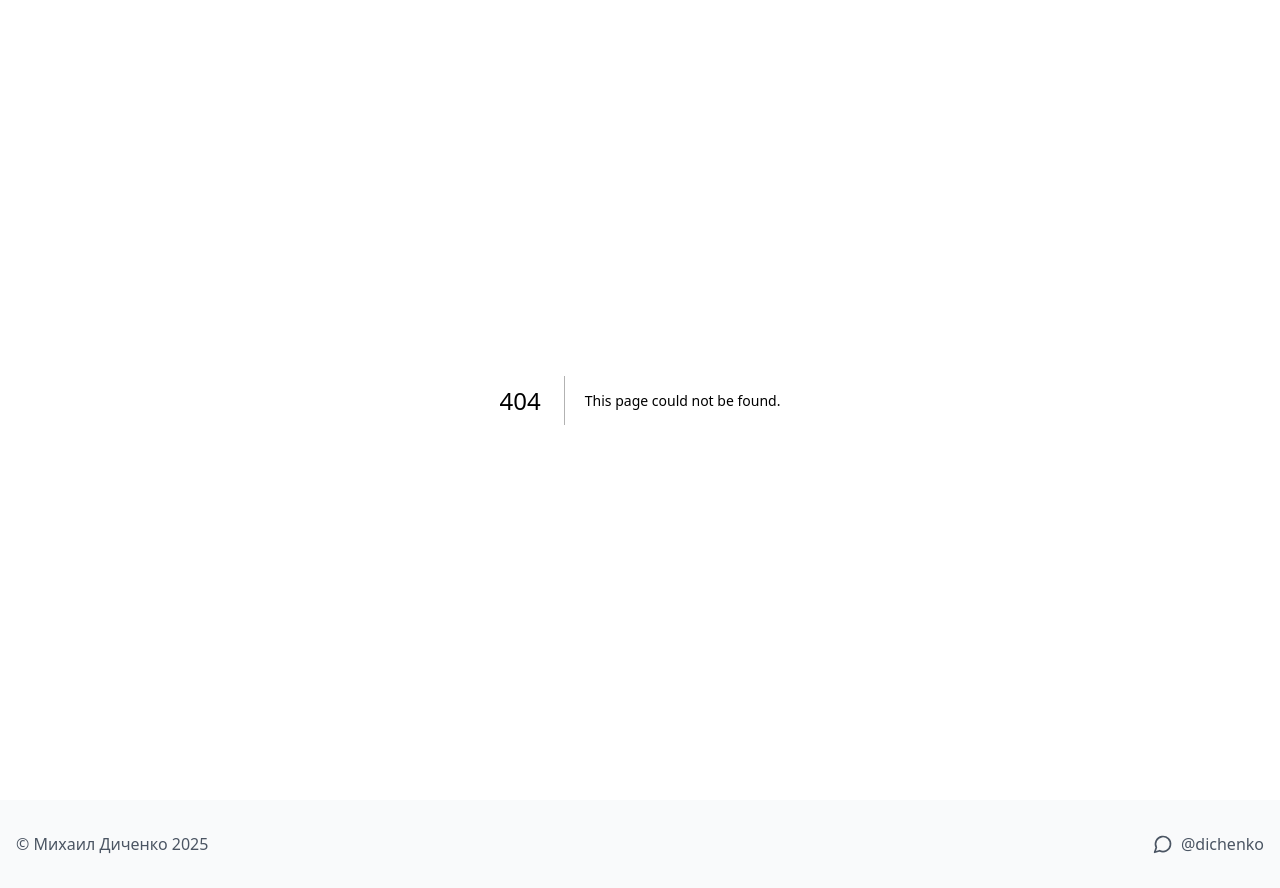
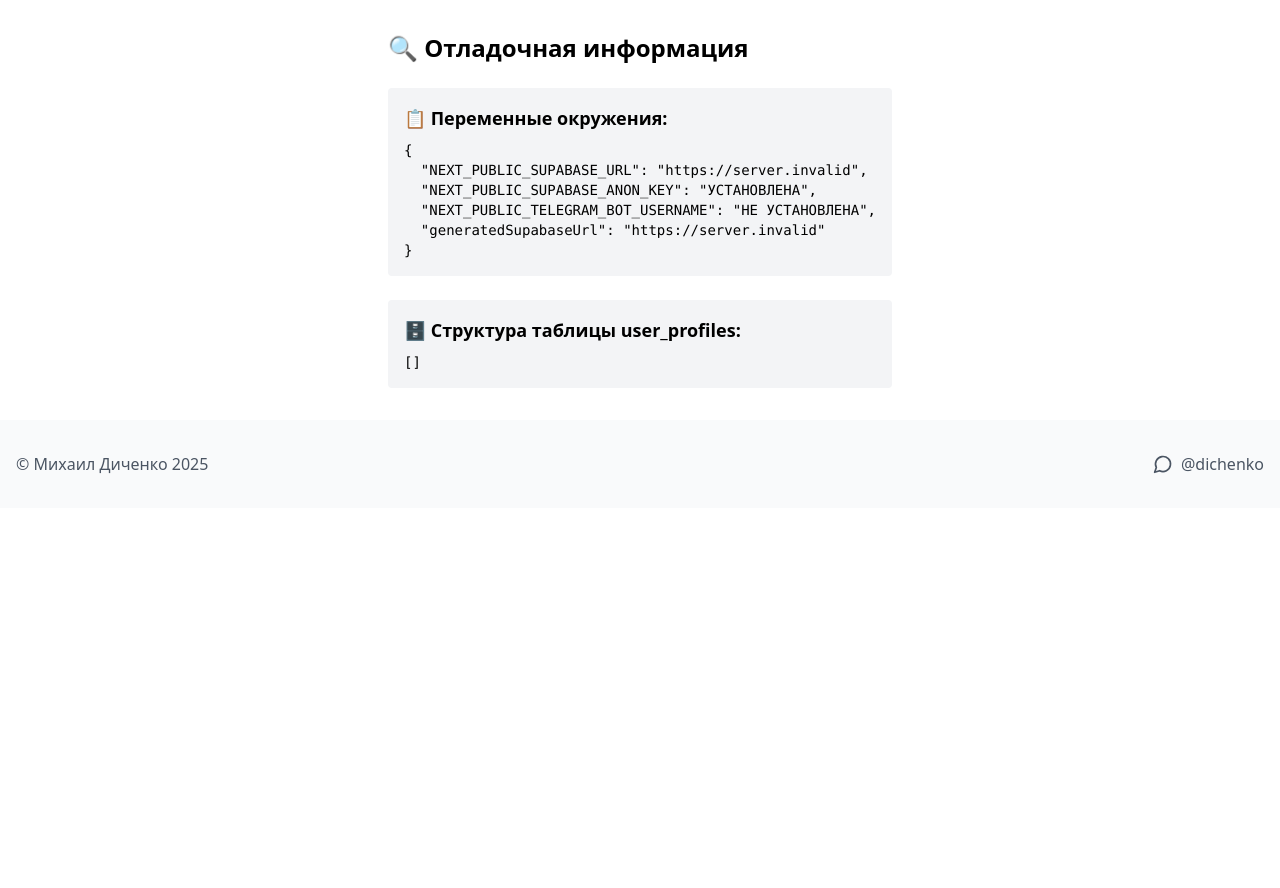
Before and after one commit to dichenko/ege_site, a Next.js app: page /debug in a window 1280 px wide. Before the commit this address had no page. After the commit the page ends 800 px from the top, so only its background shows below. Built offline with nearby package versions, Linux system fonts and the light colour scheme; no server answers; the database is empty.

Commit message:
add debug page to diagnose environment variables and database structure

```diff
--- /dev/null
+++ b/src/app/debug-page.tsx
@@ -0,0 +1,79 @@
+'use client';
+
+import { useEffect, useState } from 'react';
+import { createClient } from '@supabase/supabase-js';
+
+const getSupabaseUrl = () => {
+  if (process.env.NEXT_PUBLIC_SUPABASE_URL) {
+    return process.env.NEXT_PUBLIC_SUPABASE_URL;
+  }
+  const postgresHost = process.env.POSTGRES_HOST || '';
+  if (postgresHost) {
+    const host = postgresHost.replace(/:.*$/, '').replace(/^.*@/, '');
+    return `https://${host}`;
+  }
+  return '';
+};
+
+export default function DebugPage() {
+  const [envVars, setEnvVars] = useState<any>({});
+  const [tableStructure, setTableStructure] = useState<any>(null);
+  const [error, setError] = useState<string>('');
+
+  useEffect(() => {
+    // Проверяем переменные окружения
+    setEnvVars({
+      NEXT_PUBLIC_SUPABASE_URL: process.env.NEXT_PUBLIC_SUPABASE_URL || 'НЕ УСТАНОВЛЕНА',
+      NEXT_PUBLIC_SUPABASE_ANON_KEY: process.env.NEXT_PUBLIC_SUPABASE_ANON_KEY ? 'УСТАНОВЛЕНА' : 'НЕ УСТАНОВЛЕНА',
+      NEXT_PUBLIC_TELEGRAM_BOT_USERNAME: process.env.NEXT_PUBLIC_TELEGRAM_BOT_USERNAME || 'НЕ УСТАНОВЛЕНА',
+      generatedSupabaseUrl: getSupabaseUrl()
+    });
+
+    // Проверяем структуру таблицы
+    async function checkTable() {
+      try {
+        const supabase = createClient(
+          getSupabaseUrl(),
+          process.env.NEXT_PUBLIC_SUPABASE_ANON_KEY || ''
+        );
+
+        const { data, error } = await supabase
+          .from('user_profiles')
+          .select('*')
+          .limit(1);
+
+        if (error) {
+          setError(`Ошибка базы данных: ${error.message}`);
+        } else {
+          setTableStructure(data);
+        }
+      } catch (err) {
+        setError(`Ошибка подключения: ${err}`);
+      }
+    }
+
+    checkTable();
+  }, []);
+
+  return (
+    <div className="p-8 max-w-4xl mx-auto">
+      <h1 className="text-2xl font-bold mb-6">🔍 Отладочная информация</h1>
+
+      <div className="space-y-6">
+        <div className="bg-gray-100 p-4 rounded">
+          <h2 className="text-lg font-semibold mb-2">📋 Переменные окружения:</h2>
+          <pre className="text-sm">{JSON.stringify(envVars, null, 2)}</pre>
+        </div>
+
+        <div className="bg-gray-100 p-4 rounded">
+          <h2 className="text-lg font-semibold mb-2">🗄️ Структура таблицы user_profiles:</h2>
+          {error ? (
+            <p className="text-red-600">{error}</p>
+          ) : (
+            <pre className="text-sm">{JSON.stringify(tableStructure, null, 2)}</pre>
+          )}
+        </div>
+      </div>
+    </div>
+  );
+}
--- /dev/null
+++ b/src/app/debug/page.tsx
@@ -0,0 +1,79 @@
+'use client';
+
+import { useEffect, useState } from 'react';
+import { createClient } from '@supabase/supabase-js';
+
+const getSupabaseUrl = () => {
+  if (process.env.NEXT_PUBLIC_SUPABASE_URL) {
+    return process.env.NEXT_PUBLIC_SUPABASE_URL;
+  }
+  const postgresHost = process.env.POSTGRES_HOST || '';
+  if (postgresHost) {
+    const host = postgresHost.replace(/:.*$/, '').replace(/^.*@/, '');
+    return `https://${host}`;
+  }
+  return '';
+};
+
+export default function DebugPage() {
+  const [envVars, setEnvVars] = useState<any>({});
+  const [tableStructure, setTableStructure] = useState<any>(null);
+  const [error, setError] = useState<string>('');
+
+  useEffect(() => {
+    // Проверяем переменные окружения
+    setEnvVars({
+      NEXT_PUBLIC_SUPABASE_URL: process.env.NEXT_PUBLIC_SUPABASE_URL || 'НЕ УСТАНОВЛЕНА',
+      NEXT_PUBLIC_SUPABASE_ANON_KEY: process.env.NEXT_PUBLIC_SUPABASE_ANON_KEY ? 'УСТАНОВЛЕНА' : 'НЕ УСТАНОВЛЕНА',
+      NEXT_PUBLIC_TELEGRAM_BOT_USERNAME: process.env.NEXT_PUBLIC_TELEGRAM_BOT_USERNAME || 'НЕ УСТАНОВЛЕНА',
+      generatedSupabaseUrl: getSupabaseUrl()
+    });
+
+    // Проверяем структуру таблицы
+    async function checkTable() {
+      try {
+        const supabase = createClient(
+          getSupabaseUrl(),
+          process.env.NEXT_PUBLIC_SUPABASE_ANON_KEY || ''
+        );
+
+        const { data, error } = await supabase
+          .from('user_profiles')
+          .select('*')
+          .limit(1);
+
+        if (error) {
+          setError(`Ошибка базы данных: ${error.message}`);
+        } else {
+          setTableStructure(data);
+        }
+      } catch (err) {
+        setError(`Ошибка подключения: ${err}`);
+      }
+    }
+
+    checkTable();
+  }, []);
+
+  return (
+    <div className="p-8 max-w-4xl mx-auto">
+      <h1 className="text-2xl font-bold mb-6">🔍 Отладочная информация</h1>
+
+      <div className="space-y-6">
+        <div className="bg-gray-100 p-4 rounded">
+          <h2 className="text-lg font-semibold mb-2">📋 Переменные окружения:</h2>
+          <pre className="text-sm">{JSON.stringify(envVars, null, 2)}</pre>
+        </div>
+
+        <div className="bg-gray-100 p-4 rounded">
+          <h2 className="text-lg font-semibold mb-2">🗄️ Структура таблицы user_profiles:</h2>
+          {error ? (
+            <p className="text-red-600">{error}</p>
+          ) : (
+            <pre className="text-sm">{JSON.stringify(tableStructure, null, 2)}</pre>
+          )}
+        </div>
+      </div>
+    </div>
+  );
+}
```
